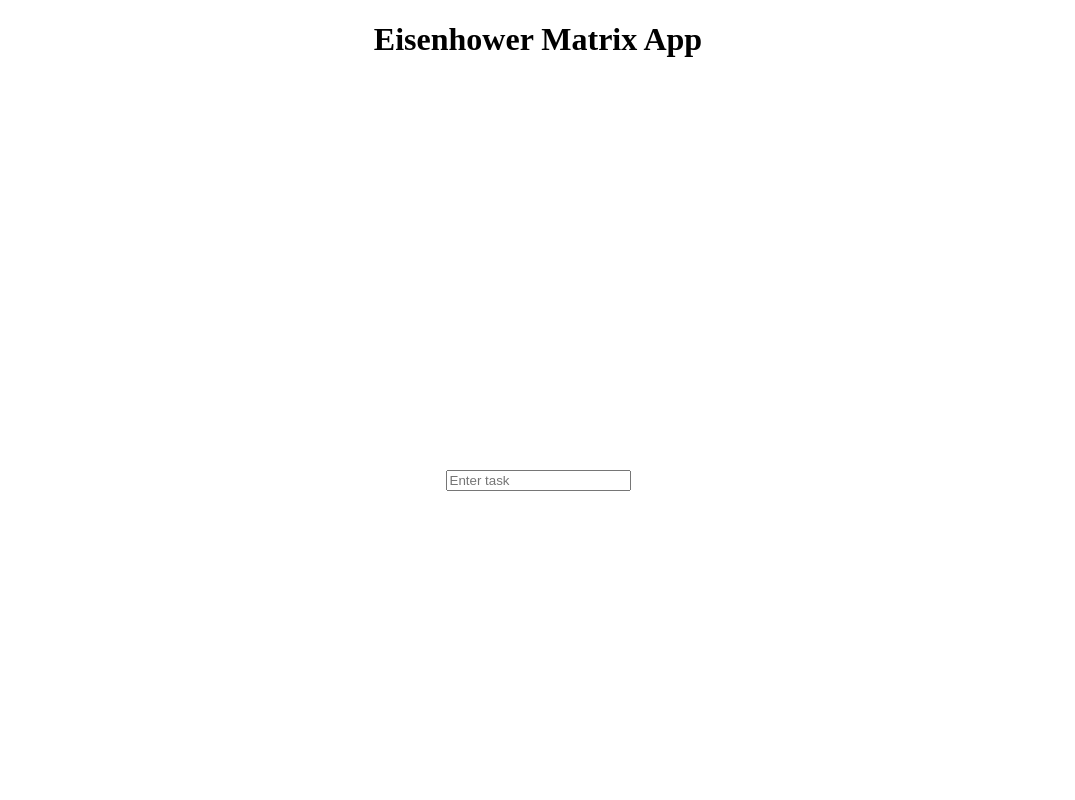
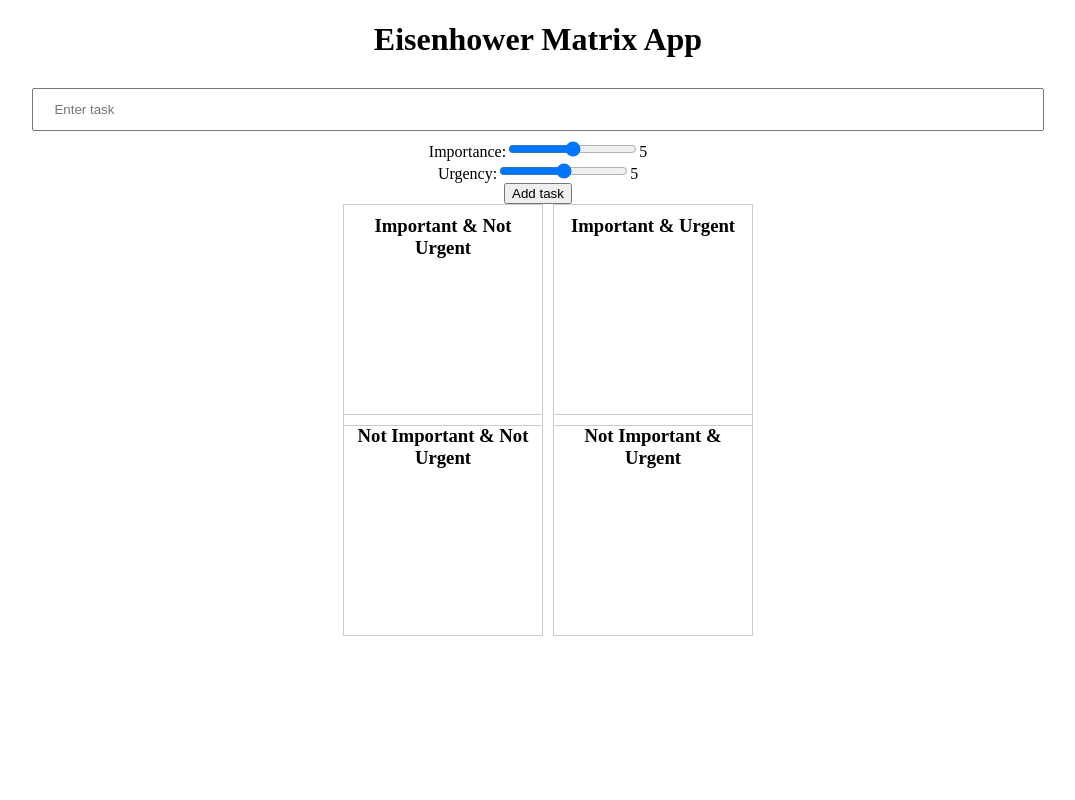
Before and after one commit to mikeonthemike/EisenhowerMatrix, a React (Vite) app: page / in a window 1280 px wide. Shown: the top 800 px of the page, without its empty margins (102-1177 px from the left). Built offline with nearby package versions, Linux system fonts and the light colour scheme.

Commit message:
Finally got the css applying properly, still looks quite rubbish… :/

```diff
--- a/index.html
+++ b/index.html
@@ -5,7 +5,7 @@
     <link rel="icon" type="image/svg+xml" href="/favicon.svg" />
     <meta name="viewport" content="width=device-width, initial-scale=1.0" />
     <title>React + TypeScript + Replit</title>
-    <link rel="stylesheet" href="src/app.css">
+    <link rel="stylesheet" href="/src/App.css">
   </head>
   <body>
     <div id="root"></div>
--- a/src/App.css
+++ b/src/App.css
@@ -1,8 +1,11 @@
 main {
   text-align: center;
   vertical-align: center;
-  line-height: 100vh
+/*  line-height: 100vh; */
+  align-items: center;
 }
+
+
 
 h1 {
   font-family: "raleways";
@@ -18,6 +21,14 @@ h3 {
 
 p {
   font-family: "lato";
+}
+
+/* Form styling */
+input[type=text] {
+  width: 80%;
+  padding: 12px 20px;
+  margin: 8px 0;
+  box-sizing: border-box;
 }
 
 /* DivTable.com */
@@ -52,7 +63,7 @@ p {
 }
 
 .matrix {
-  display: grid;
+  display: inline-grid;
 /*  grid-template: 1fr 1fr / 1fr 1fr; */
 /*  grid-template-columns: repeat(2, 1fr);
   grid-template-rows: repeat (2, 1fr); */
@@ -70,16 +81,18 @@ p {
   justify-content: center;
 }
 
+/*
 #grid {
   display: grid;
   grid-template-columns: 150px 1fr;  /* two columns */
-  grid-template-rows: 50px 1fr; /* two rows  */
-}
+/*  grid-template-rows: 50px 1fr; /* two rows  */
+/*}
 
 #important-urgent       { grid-column: 1; grid-row: 1; };
 #important-noturgent    { grid-column: 1; grid-row: 1; };
 #notimportant-urgent    { grid-column: 1; grid-row: 1; };
 #notimportant-noturgent { grid-column: 1; grid-row: 1; };
+*/
 
 .matrix-quadrant h3 {
   margin-top: 0;
--- a/src/App.jsx
+++ b/src/App.jsx
@@ -56,8 +56,8 @@ function App() {
         &nbsp;
         &nbsp;
         &nbsp;
-
-<table>
+        {/*
+ <table>
 <tr>
   <td>      <h3>Important & Not Urgent</h3>
           <ul>
@@ -99,21 +99,9 @@ function App() {
 </td>
   </tr>
 </table>
+        */}
 
-        &nbsp;
-        &nbsp;
-        &nbsp;
-    <div class="matrix">
-        <div class="matrix-quadrant">
-          <h3>Important & Urgent</h3>
-          <ul>
-            {tasks
-              .filter((task) => task.importance >= 5 && task.urgency >= 5)
-              .map((task, index) => (
-                <li key={index}>{task.task}</li>
-              ))}
-          </ul>
-        </div>
+        <div class="matrix">
         <div class="matrix-quadrant">
           <h3>Important & Not Urgent</h3>
           <ul>
@@ -125,10 +113,10 @@ function App() {
           </ul>
         </div>
         <div class="matrix-quadrant">
-          <h3>Not Important & Urgent</h3>
+          <h3>Important & Urgent</h3>
           <ul>
             {tasks
-              .filter((task) => task.importance < 5 && task.urgency >= 5)
+              .filter((task) => task.importance >= 5 && task.urgency >= 5)
               .map((task, index) => (
                 <li key={index}>{task.task}</li>
               ))}
@@ -144,6 +132,17 @@ function App() {
               ))}
           </ul>
         </div>
+
+        <div class="matrix-quadrant">
+          <h3>Not Important & Urgent</h3>
+          <ul>
+            {tasks
+              .filter((task) => task.importance < 5 && task.urgency >= 5)
+              .map((task, index) => (
+                <li key={index}>{task.task}</li>
+              ))}
+          </ul>
+        </div>
       </div>
         </main>
       <footer>
```
